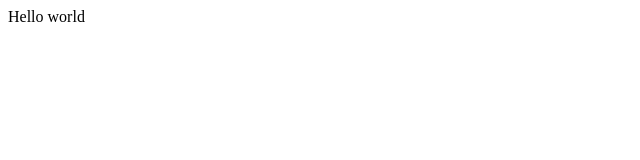
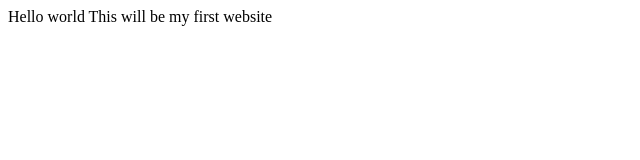
Before and after one commit to Jennaicode/Test-website-repository, a plain HTML site: page index.html in a window 1280 px wide. Shown: the whole page, without its empty margins (0-640 px from the left). Drawn offline with Linux system fonts and the light colour scheme.

Commit message:
happy to test

```diff
--- a/index.html
+++ b/index.html
@@ -10,6 +10,8 @@
 
 <body>
   Hello world
+  This will be my first website
+
   <script src="script.js"></script>
 </body>
 
```
